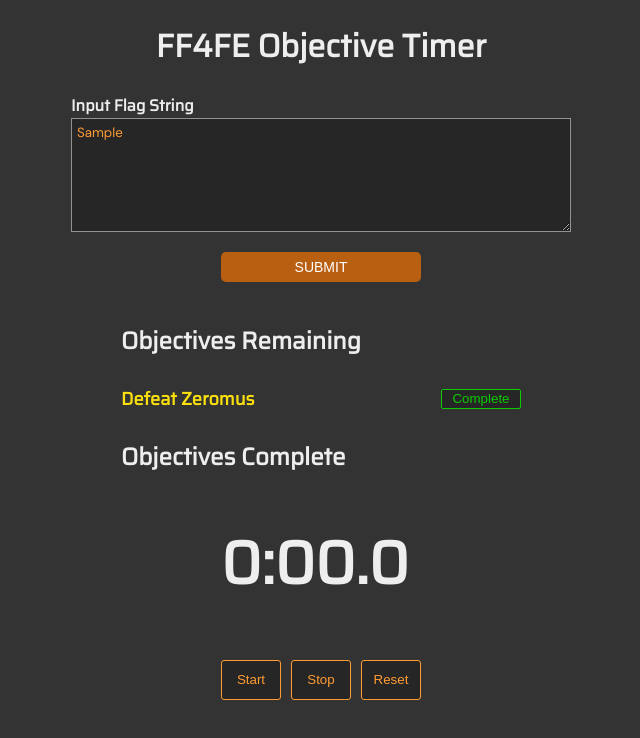
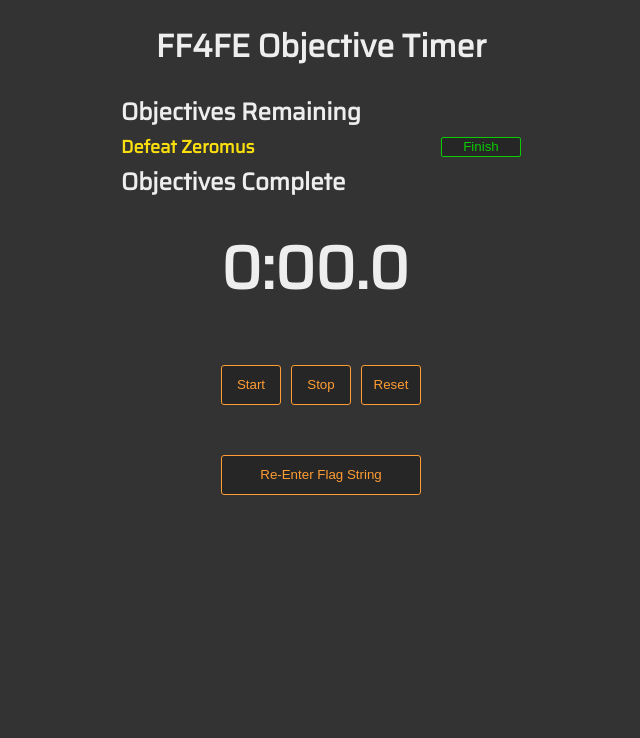
Before and after one commit to Fleury14/v4-timer, a React (Create React App) app: page / in a window 1280 px wide. Both pictures are taken after typing "Sample" into the empty fields and a click on the button "SUBMIT". Shown: the top 738 px of the page, without its empty margins (319-959 px from the left). Built offline with nearby package versions, Linux system fonts and the light colour scheme.

Commit message:
feat(various): hide flag string entry when timer isshown, have option in time to re-display

```diff
--- a/src/components/clock/clock.js
+++ b/src/components/clock/clock.js
@@ -12,6 +12,9 @@ const Clock = (props) => {
                     <button onClick={() => props.stop()}>Stop</button>
                     <button onClick={() => props.reset()}>Reset</button>
                 </div>
+                <div className="time-button-container">
+                    <button className="re-entry-button" onClick={() => props.reEntry()}>Re-Enter Flag String</button>
+                </div>
             </div>
 
         </div>
--- a/src/components/clock/clock.scss
+++ b/src/components/clock/clock.scss
@@ -1,7 +1,7 @@
 .time {
     font-size: 60px;
     margin: 0;
-    margin-top: 40px;
+    margin-top: 20px;
 }
 
 .time-finished {
@@ -16,7 +16,7 @@
 .time-button-container {
     display: flex;
     justify-content: space-between;
-    margin: 50px auto;
+    margin: 50px auto 10px;
 
     button {
         width: 60px;
@@ -32,4 +32,7 @@
             cursor: pointer;
         }
     }
+    .re-entry-button {
+        width: 100%;
+    }
 }
--- a/src/components/main/main.js
+++ b/src/components/main/main.js
@@ -12,11 +12,11 @@ class MainComponent extends Component {
             <div>
                 <h1 className="title">FF4FE Objective Timer</h1>
                 <React.Fragment>
-                    <FlagInput onStartTimer={(flagObj) => this.setState({ showTimer: true, flagObj })} />
+                        {!this.state.showTimer && <FlagInput onStartTimer={(flagObj) => this.setState({ showTimer: true, flagObj })} />}
                 </React.Fragment>
                 {this.state.showTimer && (
                 <div className="timer-wrapper">
-                    <Timer flagObj={this.state.flagObj} />
+                    <Timer flagObj={this.state.flagObj} reEntry={() => this.setState({ showTimer: false })} />
                 </div>
                 )}
             </div>
--- a/src/components/objective/objective.js
+++ b/src/components/objective/objective.js
@@ -20,7 +20,7 @@ class Objective extends Component {
                         <p>{parseTime(time)}</p>
                         <button className="objective-undo" onClick={() => undo(id)}>Undo</button>
                     </div>
-                    : <button className="objective-complete" onClick={() => finish(id)}>Complete</button>}
+                    : <button className="objective-complete" onClick={() => finish(id)}>Finish</button>}
 
             </div>
         );
--- a/src/components/objective/objective.scss
+++ b/src/components/objective/objective.scss
@@ -8,13 +8,13 @@
 .objective-title {
     color: #fadf0f;
     font-size: 18px;
-    margin: 5px 0px;
+    margin: 2px 0px;
 }
 
 .objective-title-complete {
     color: #0acc00;
     font-size: 18px;
-    margin: 5px 0px;
+    margin: 2px 0px;
 }
 
 .objective-complete {
--- a/src/components/timer/timer.js
+++ b/src/components/timer/timer.js
@@ -124,6 +124,7 @@ class TimerComponent extends Component {
                         active={this.state.timerActive}
                         pauseTime={this.state.pauseTime}
                         finished={this.state.finished}
+                        reEntry={() => this.props.reEntry()}
                     />
                 </React.Fragment>
             </div>
--- a/src/components/timer/timer.scss
+++ b/src/components/timer/timer.scss
@@ -0,0 +1,3 @@
+h2 {
+    margin: 0;
+}
```
